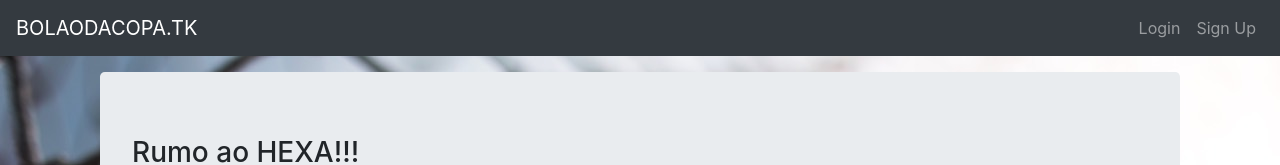
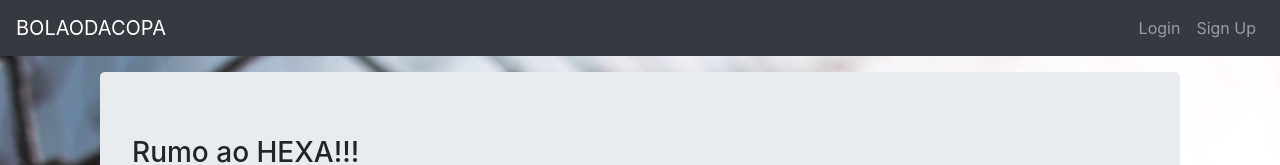
Before and after one commit to bolaodacopa/front-end, a React (Create React App) app: page / in a window 1280 px wide. Shown: the top 165 px of the page. Built offline with nearby package versions, Linux system fonts and the light colour scheme.

Commit message:
Fix: Change navbar brand text from BOLAODACOPA.TK to BOLAODACOPA

```diff
--- a/src/App.js
+++ b/src/App.js
@@ -148,7 +148,7 @@ class App extends Component {
 
 
             <Link to={"/"} className="navbar-brand">
-              BOLAODACOPA.TK
+              BOLAODACOPA
             </Link>
 
             {currentUser && (
```
